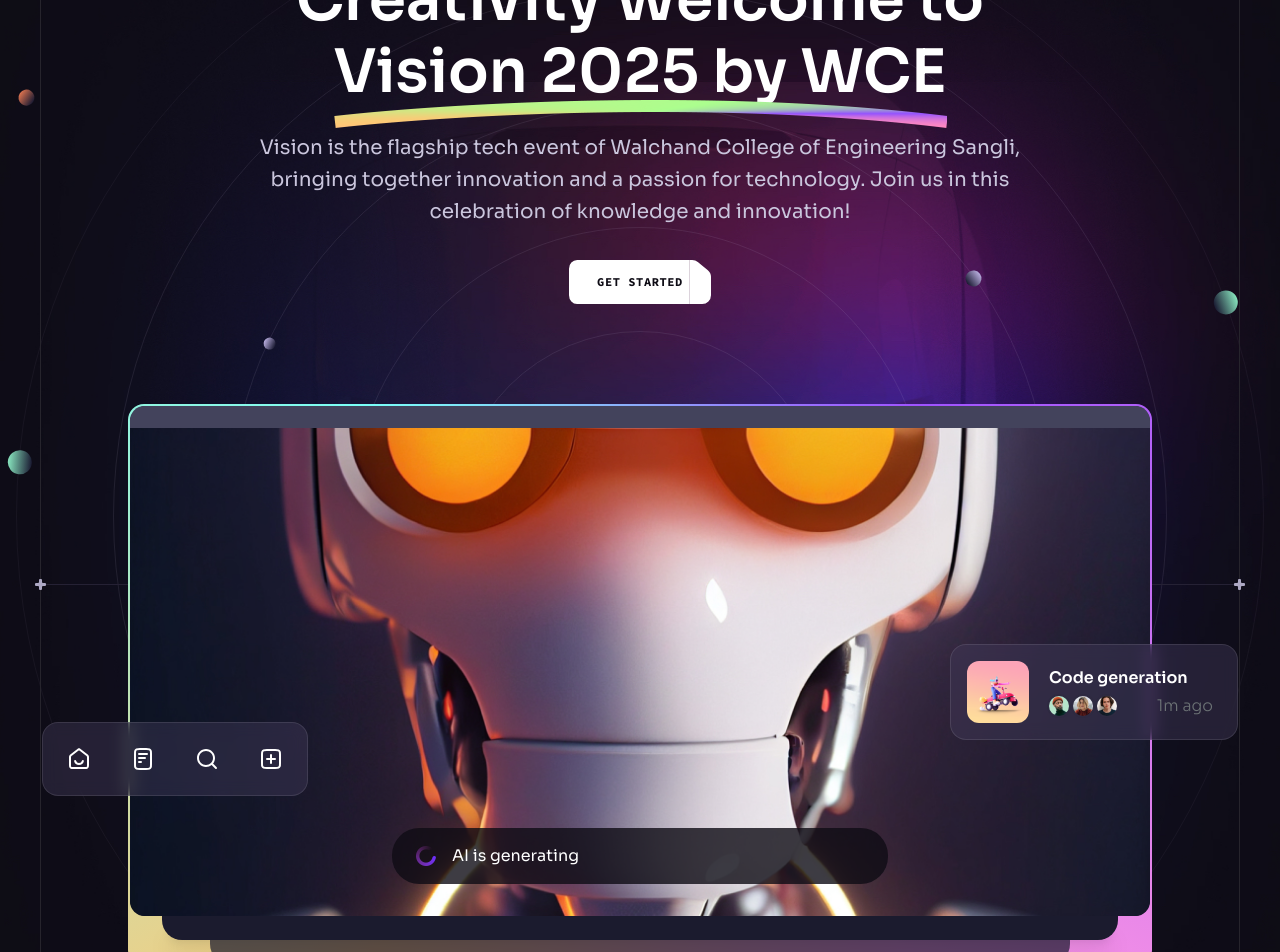
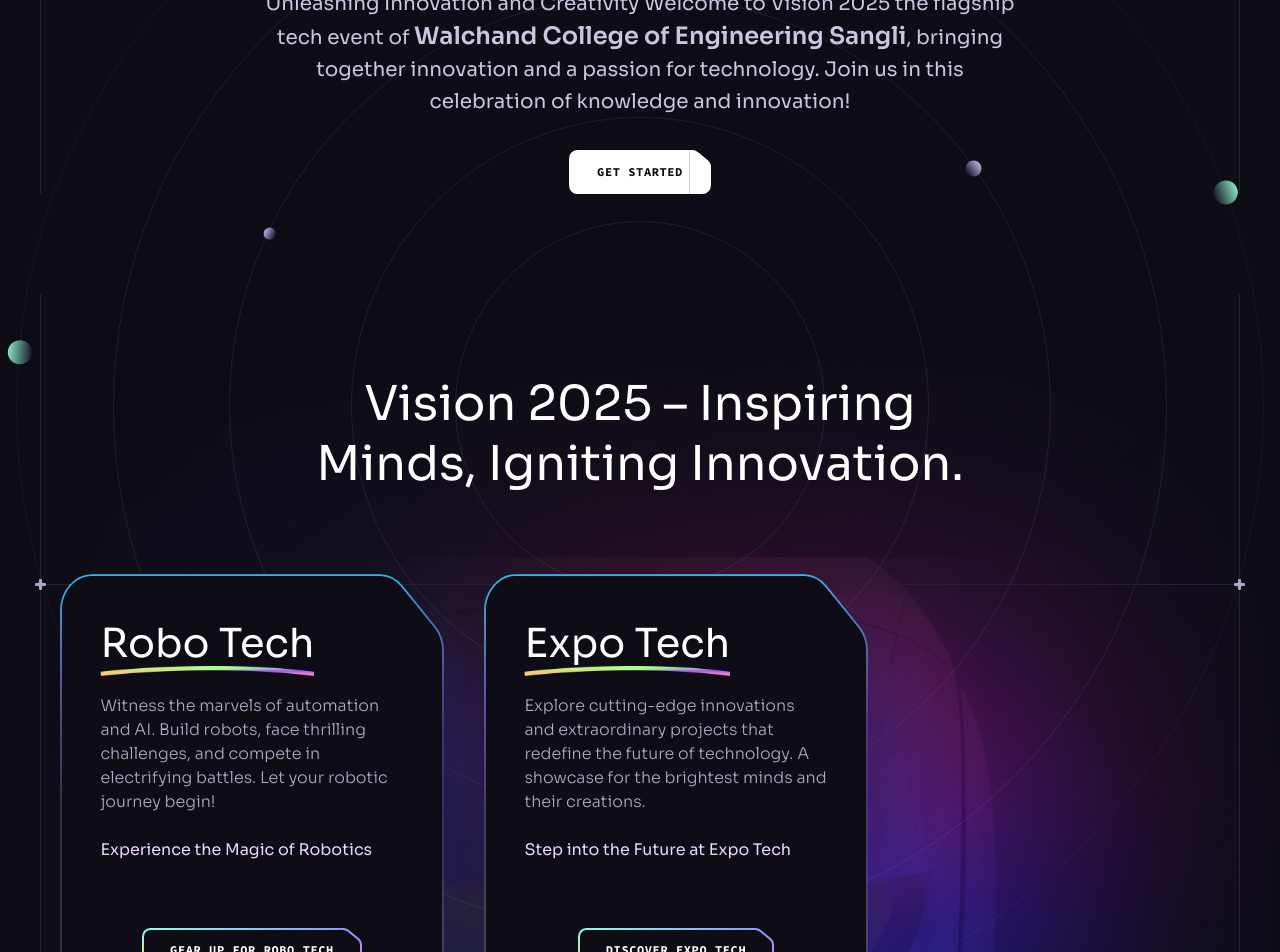
Before and after one commit to shivam6967/vision, a React (Vite) app: page / in a window 1280 px wide. Shown: the part 300-1252 px from the top of the page. Built offline with nearby package versions, Linux system fonts and the light colour scheme.

Commit message:
There are seven days in a week

```diff
--- a/src/components/Hero.jsx
+++ b/src/components/Hero.jsx
@@ -23,8 +23,8 @@
       <div className="container relative" ref={parallaxRef}>
         <div className="relative z-1 max-w-[62rem] mx-auto text-center mb-[3.875rem] md:mb-20 lg:mb-[6.25rem]">
           <h1 className="h1 mb-6">
-          Unleashing Innovation and Creativity Welcome to  {` `}
-            <span className="inline-block relative">
+          {` `}
+            <span className="inline-block relative text-purple-200">
             Vision 2025 by WCE{" "}
               <img
                 src={curve}
@@ -36,49 +36,13 @@
             </span>
           </h1>
           <p className="body-1 max-w-3xl mx-auto mb-6 text-n-2 lg:mb-8">
-          Vision is the flagship tech event of Walchand College of Engineering Sangli, bringing together innovation and a passion for technology. Join us in this celebration of knowledge and innovation!
+          Unleashing Innovation and Creativity Welcome to Vision 2025 the flagship tech event of <b className="text-2xl">Walchand College of Engineering Sangli</b>, bringing together innovation and a passion for technology. Join us in this celebration of knowledge and innovation!
           </p>
           <Button href="#features" white>
             Get started
           </Button>
         </div>
         <div className="relative max-w-[23rem] mx-auto md:max-w-5xl xl:mb-24">
-          <div className="relative z-1 p-0.5 rounded-2xl bg-conic-gradient">
-            <div className="relative bg-n-8 rounded-[1rem]">
-              <div className="h-[1.4rem] bg-n-10 rounded-t-[0.9rem]" />
-
-              <div className="aspect-[33/40] rounded-b-[0.9rem] overflow-hidden md:aspect-[688/490] lg:aspect-[1024/490]">
-                <img
-                  src={robot}
-                  className="w-full scale-[1.7] translate-y-[8%] md:scale-[1] md:-translate-y-[10%] lg:-translate-y-[23%]"
-                  width={1024}
-                  height={490}
-                  alt="AI"
-                />
-
-                <Generating className="absolute left-4 right-4 bottom-5 md:left-1/2 md:right-auto md:bottom-8 md:w-[31rem] md:-translate-x-1/2" />
-
-                <ScrollParallax isAbsolutelyPositioned>
-                  <ul className="hidden absolute -left-[5.5rem] bottom-[7.5rem] px-1 py-1 bg-n-9/40 backdrop-blur border border-n-1/10 rounded-2xl xl:flex">
-                    {heroIcons.map((icon, index) => (
-                      <li className="p-5" key={index}>
-                        <img src={icon} width={24} height={25} alt={icon} />
-                      </li>
-                    ))}
-                  </ul>
-                </ScrollParallax>
-
-                <ScrollParallax isAbsolutelyPositioned>
-                  <Notification
-                    className="hidden absolute -right-[5.5rem] bottom-[11rem] w-[18rem] xl:flex"
-                    title="Code generation"
-                  />
-                </ScrollParallax>
-              </div>
-            </div>
-
-            <Gradient />
-          </div>
           <div className="absolute -top-[54%] left-1/2 w-[234%] -translate-x-1/2 md:-top-[46%] md:w-[138%] lg:-top-[104%]">
             <img
               src={heroBackground}
```
